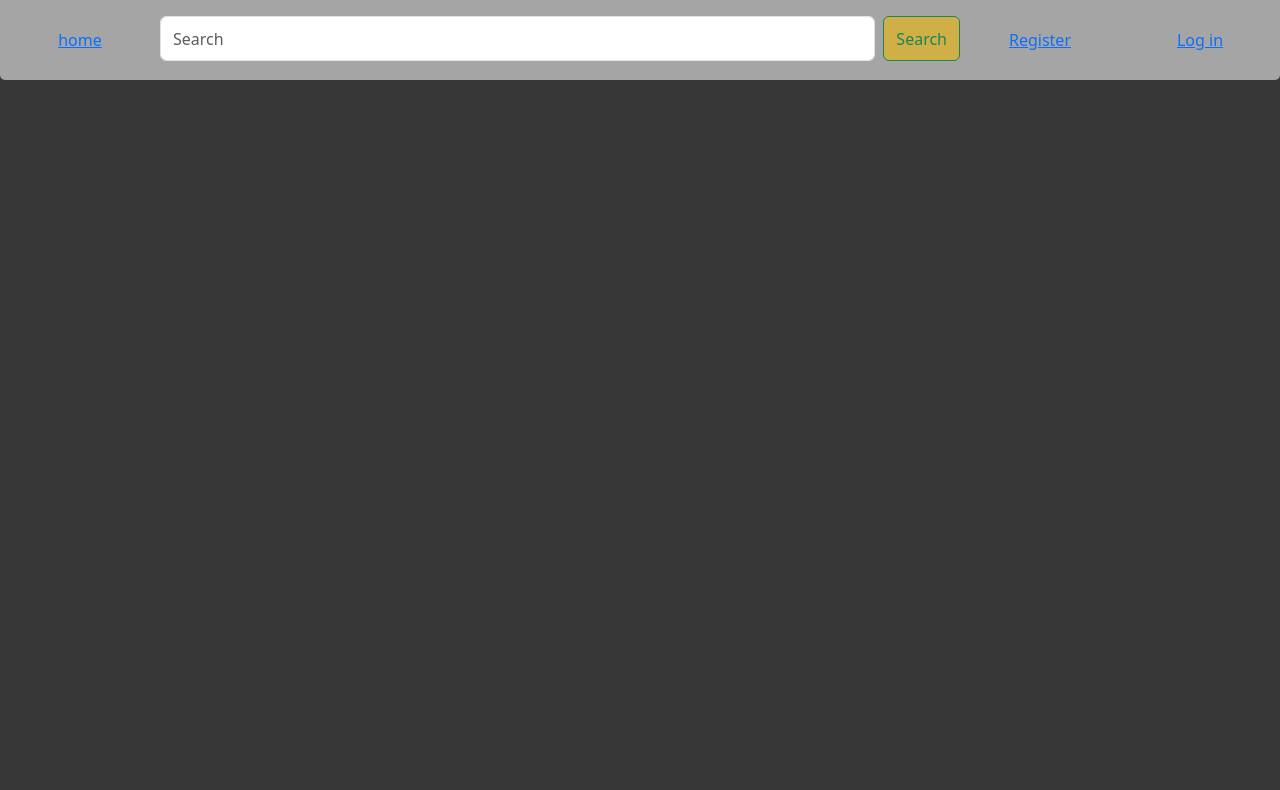
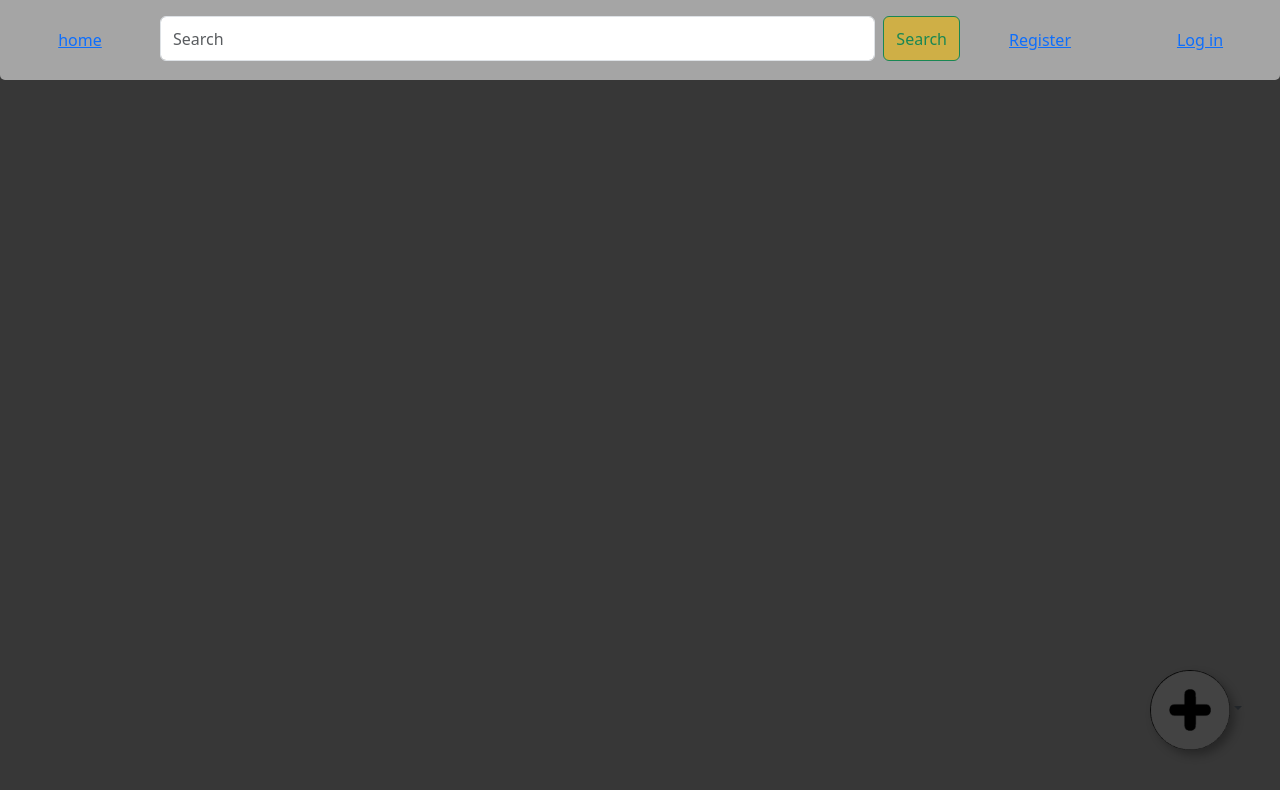
Before and after one commit to ThangTLuong/blog, a React (Create React App) app in the folder application/: page /upload in a window 1280 px wide. Shown: the top 790 px of the page. Built offline with nearby package versions, Linux system fonts and the light colour scheme; no server answers.

Commit message:
Added upload options animations

```diff
--- a/application/src/components/nav.js
+++ b/application/src/components/nav.js
@@ -1,5 +1,4 @@
 import React, { useEffect, useState } from 'react';
-import { Link } from 'react-router-dom';
 
 function Nav() {
   const [auth, setAuth] = useState(() => {
--- /dev/null
+++ b/application/src/components/upload-options.js
@@ -0,0 +1,24 @@
+import React from "react";
+
+import uploadOptionsMain from "../resources/options.png"
+
+function UploadOptions() {
+
+  return (
+    <div>
+      <div className="upload-options-group">
+        <div className="dropdown-toggle">
+          <img id="dropdown-toggle-icon" src={uploadOptionsMain} alt="Base button for upload option" />
+          <ul className="upload-dropdown-menu">
+            <li className="upload-dropdown-item"><a href="/"><img className="dropdown-item-icon" src={uploadOptionsMain} alt="Dropdown item 1" /></a></li>
+            <li className="upload-dropdown-item"><a href="/"><img className="dropdown-item-icon" src={uploadOptionsMain} alt="Dropdown item 2" /></a></li>
+            <li className="upload-dropdown-item"><a href="/"><img className="dropdown-item-icon" src={uploadOptionsMain} alt="Dropdown item 3" /></a></li>
+            <li className="upload-dropdown-item"><a href="/"><img className="dropdown-item-icon" src={uploadOptionsMain} alt="Dropdown item 4" /></a></li>
+          </ul>
+        </div>
+      </div>
+    </div>
+  );
+}
+
+export default UploadOptions;
--- a/application/src/index.css
+++ b/application/src/index.css
@@ -108,3 +108,95 @@ nav div {
 .border-radius-5 {
   border-radius: 5px;
 }
+
+.upload-options-group {
+  width: 80px;
+  height: 80px;
+  position: fixed;
+  bottom: 0;
+  right: 0;
+  margin: 50px;
+  border-radius: 50%;
+  background-color: rgb(0, 0, 0);
+  box-shadow: 5px 5px 10px rgba(0, 0, 0, 0.3);
+}
+
+#dropdown-toggle-icon {
+  width: 100%;
+  height: 100%;
+  transition: transform 0.3s ease;
+}
+
+.dropdown-toggle {
+  position: relative;
+  display: inline-block;
+}
+
+#dropdown-toggle-icon:hover {
+  transform: rotate(-45deg);
+}
+
+.dropdown-toggle:hover .upload-dropdown-menu {
+  display: block;
+}
+
+.upload-dropdown-menu {
+  list-style: none;
+  margin: 0;
+  padding: 0;
+  display: none;
+  position: absolute;
+  bottom: 100%;
+  left: 0;
+  background-color: transparent;
+}
+
+.dropdown-item-icon {
+  width: 80%;
+  height: 80%;
+  margin-left: 7px;
+  margin-bottom: 10px;
+  border-radius: 50%;
+  background-color: rgb(0, 0, 0);
+  box-shadow: 5px 5px 10px rgba(0, 0, 0, 0.3);
+}
+
+.upload-dropdown-item {
+  opacity: 0;
+  position: relative;
+}
+
+.upload-dropdown-item:nth-child(1) {
+  animation: slideOut 1s ease forwards, fadeIn 0.5s ease forwards;
+  --distance-factor: 0.4;
+}
+
+.upload-dropdown-item:nth-child(2) {
+  animation: slideOut 1s ease forwards 0.2s, fadeIn 0.5s ease forwards 0.2s;
+  --distance-factor: 0.3;
+}
+
+.upload-dropdown-item:nth-child(3) {
+  animation: slideOut 1s ease forwards 0.4s, fadeIn 0.5s ease forwards 0.4s;
+  --distance-factor: 0.2;
+}
+
+.upload-dropdown-item:nth-child(4) {
+  animation: slideOut 1s ease forwards 0.6s, fadeIn 0.5s ease forwards 0.6s;
+  --distance-factor: 0.1;
+}
+
+@keyframes slideOut {
+  from {
+    transform: translateY(0);
+  }
+  to {
+    transform: translateY(calc(-200px * var(--distance-factor)));
+  }
+}
+
+@keyframes fadeIn {
+  to {
+    opacity: 1;
+  }
+}
--- a/application/src/pages/upload.js
+++ b/application/src/pages/upload.js
@@ -1,8 +1,12 @@
 import React from "react";
+
+import UploadOptions from "../components/upload-options";
 
 function Upload() {
   return (
-    <div></div>
+    <div>
+      <UploadOptions />
+    </div>
   );
 }
 
```
Also changed, not shown: application/src/resources/options.png (added).
